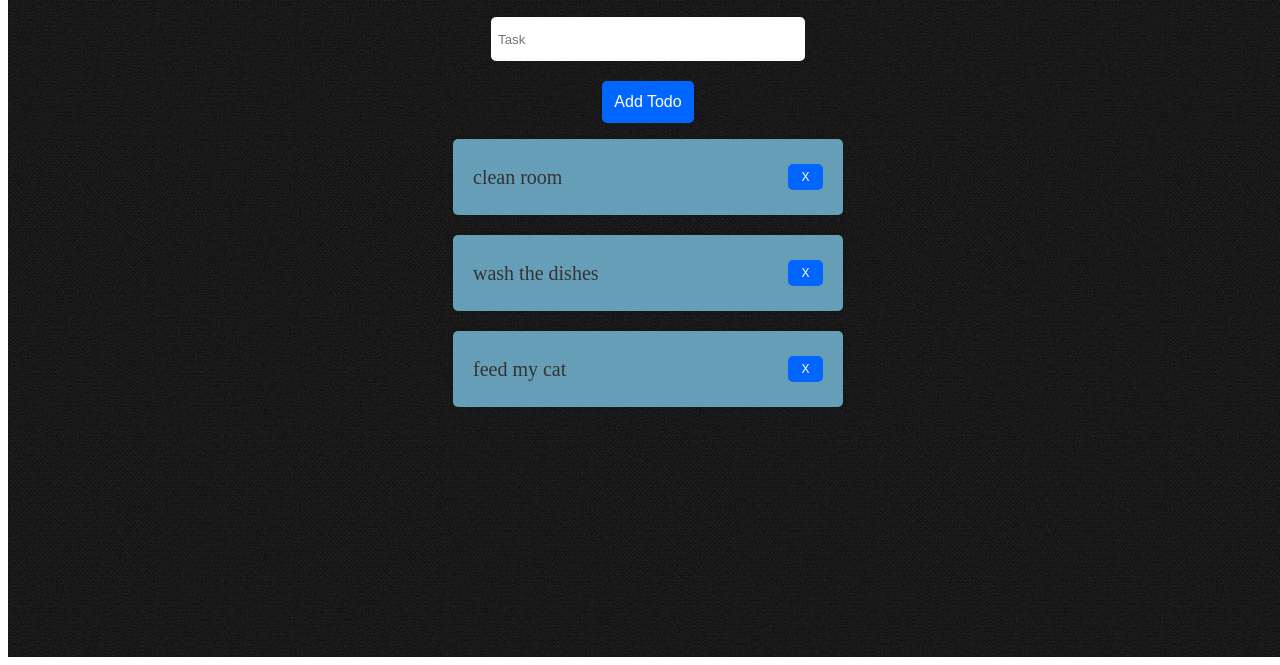
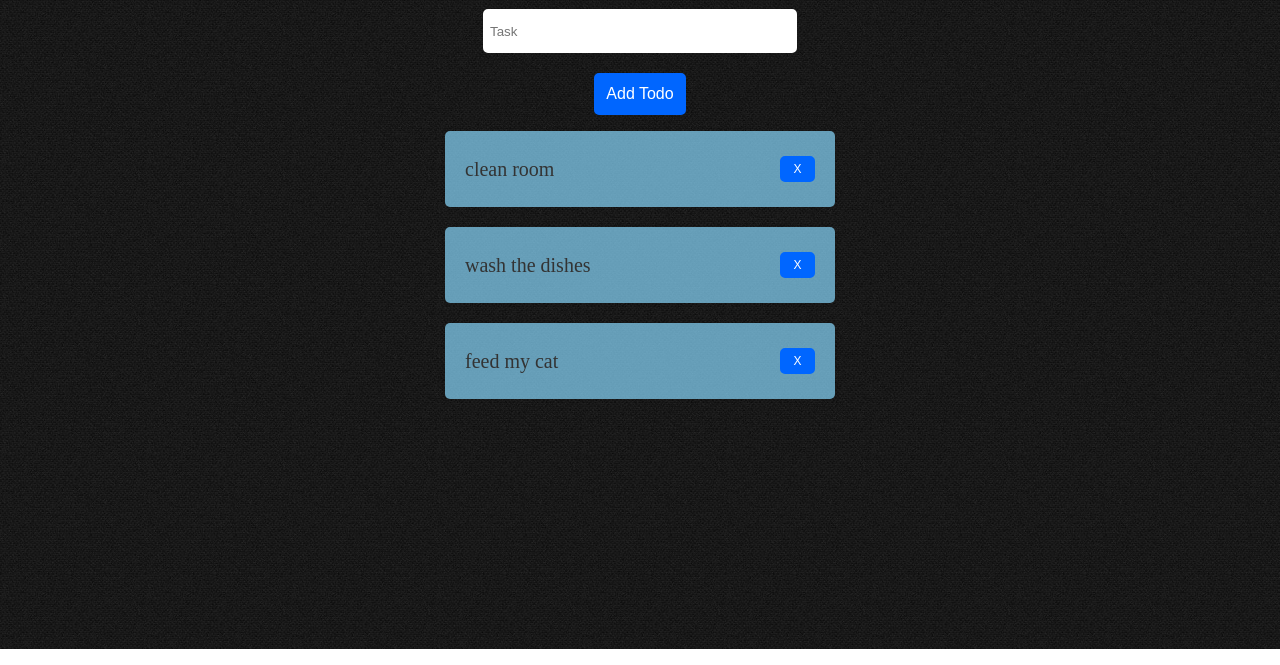
Before and after one commit to PSDvlpr/ReactToDoApp, a React app: page src/index.html in a window 1280 px wide. Shown: the part 151-816 px from the top of the page. Built offline with nearby package versions, Linux system fonts and the light colour scheme; some packages are replaced by stand-ins of ours.

Commit message:
Fix body styles

```diff
--- a/src/index.html
+++ b/src/index.html
@@ -4,7 +4,7 @@
     <meta charset="UTF-8">
     <title>Webpack + React</title>
 </head>
-<body>
+<body style="overflow: hidden; margin: 0;">
     <div id="app"></div>
 </body>
 </html>
```
Also changed, not shown: build/index.html.
